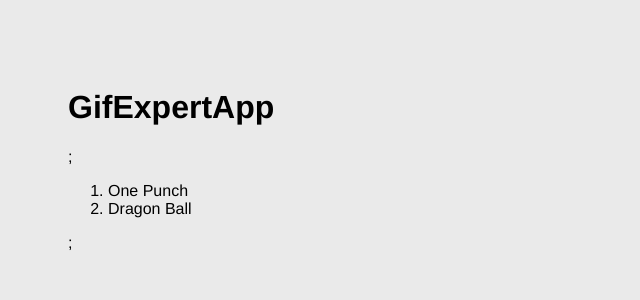
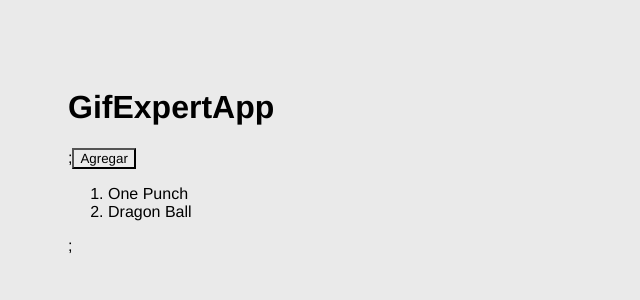
Before and after one commit to michaeljav/React_MERN, a React (Vite) app in the folder 04-gif-expert-app/: page / in a window 1280 px wide. Shown: the top 300 px of the page, without its empty margins (0-640 px from the left). Built offline with nearby package versions, Linux system fonts and the light colour scheme.

Commit message:
add element to list

```diff
--- a/04-gif-expert-app/src/GifExpertApp.jsx
+++ b/04-gif-expert-app/src/GifExpertApp.jsx
@@ -3,11 +3,15 @@ import React, { useState } from 'react';
 export const GifExpertApp = () => {
   const [categories, setCategories] = useState(['One Punch', 'Dragon Ball']);
 
+  const onAddCategory = () => {
+    setCategories((prev) => [...prev, 'JAVIERa']);
+  };
   return (
     <>
       {/* TITULO */}
       <h1>GifExpertApp</h1>;{/* INPUT */}
       {/* LISTADO DE GIF */}
+      <button onClick={onAddCategory}>Agregar</button>
       <ol>
         {categories.map((category) => {
           return <li key={category}>{category}</li>;
```
